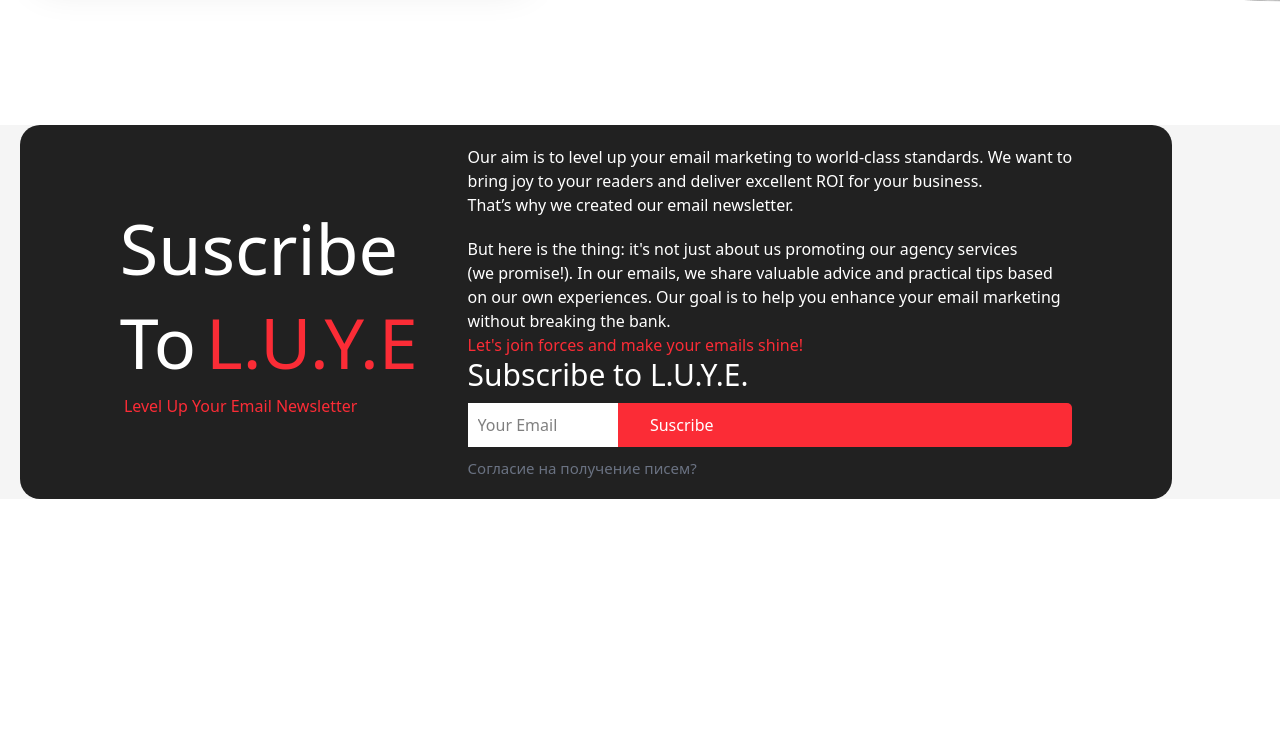
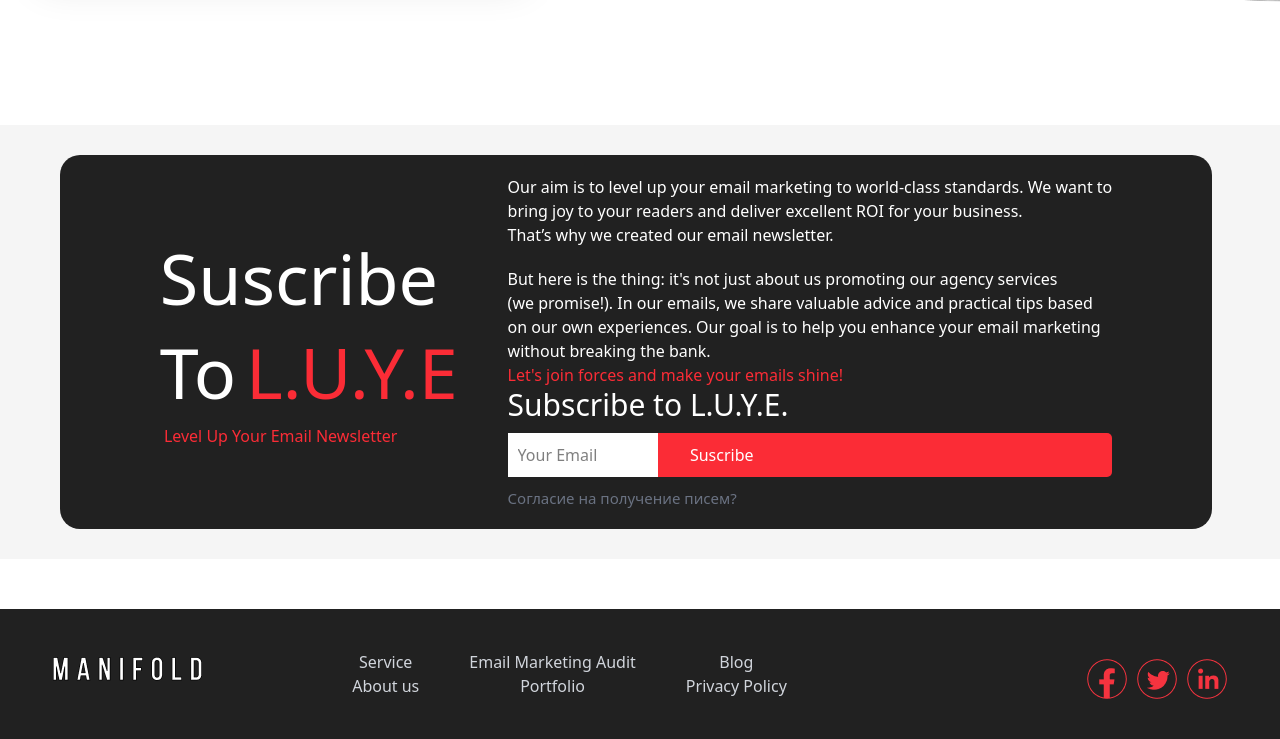
Before and after one commit to Sunat-Ibodov/marketing, a website: page src/index.html in a window 1280 px wide. Shown: the part 2873-3612 px from the top of the page. Before the commit the page ends 3372 px from the top, so only its background shows below. Drawn offline with Linux system fonts and the light colour scheme.

Commit message:
eigth commit

```diff
--- a/src/index.html
+++ b/src/index.html
@@ -215,9 +215,9 @@
             <img src="./images/Vector 2.png" alt="" class="absolute top-[1px] z-0">
         </div>
     </div>
-    <div class="bg-[#F5F5F5] flex-col lg:flex-row mt-[120px]">
+    <div class="bg-[#F5F5F5] flex-col lg:flex-row mt-[120px] py-[30px]">
         <div
-            class="bg-[#212121] w-[90%] ml-[20px] rounded-[20px] px-[20px] py-[20px] lg:flex lg:justify-center lg:items-center lg:gap-[50px]">
+            class="bg-[#212121] w-[90%] ml-[20px] rounded-[20px] px-[20px] py-[20px] lg:flex lg:justify-center lg:items-center lg:gap-[50px] lg:ml-[60px]">
             <div>
                 <h1 class="text-white text-3xl lg:text-[70px]">Suscribe</h1>
                 <div class="flex gap-[10px] mt-[10px]">
@@ -249,6 +249,17 @@
             </div>
         </div>
     </div>
+    <div class="mt-12.5 bg-[#212121] flex flex-col lg:flex-row items-center px-[10px] py-[10px] lg:justify-center lg:gap-[50px] lg:py-[40px]">
+    <img src="./images/Vector (12).png" alt="" class="mb-[10px] lg:mr-[100px]">
+    <p class="text-gray-300 text-center">Service <br>About us</p>
+    <p class="text-gray-300 text-center">Email Marketing Audit <br> Portfolio</p>
+    <p class="text-gray-300 text-center lg:mr-[250px]">Blog <br>Privacy Policy</p>
+    <div class="flex gap-[10px] mt-2.5">
+        <img src="./images/vector 1 (1).png" alt="">
+        <img src="./images/vector 1 (2).png" alt="">
+        <img src="./images/vector 1 (3).png" alt="">
+    </div>
+    </div>
 </body>
 
 </html>
```
Also changed, not shown: src/images/vector 1 (1).png (added), src/images/vector 1 (2).png (added), src/images/vector 1 (3).png (added), src/output.css.
